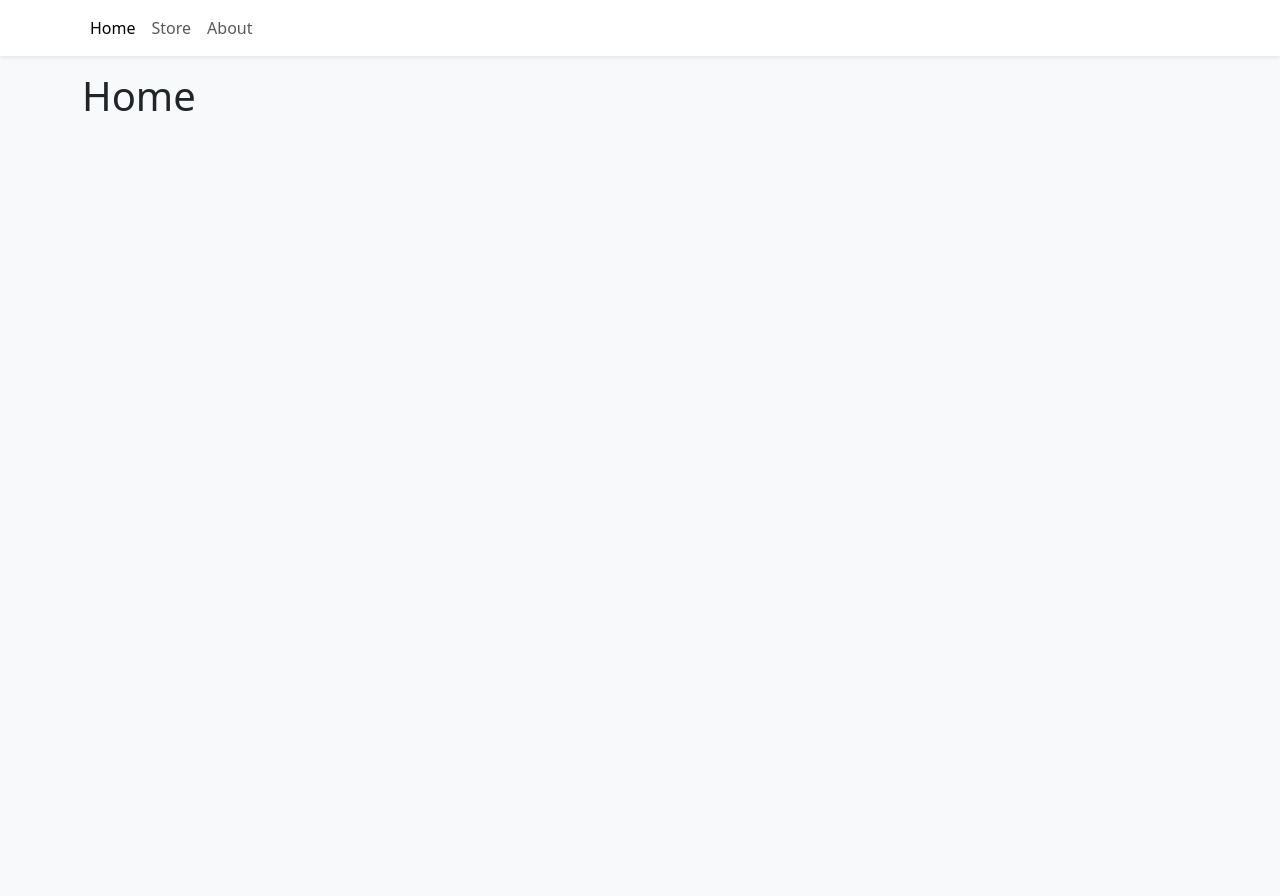
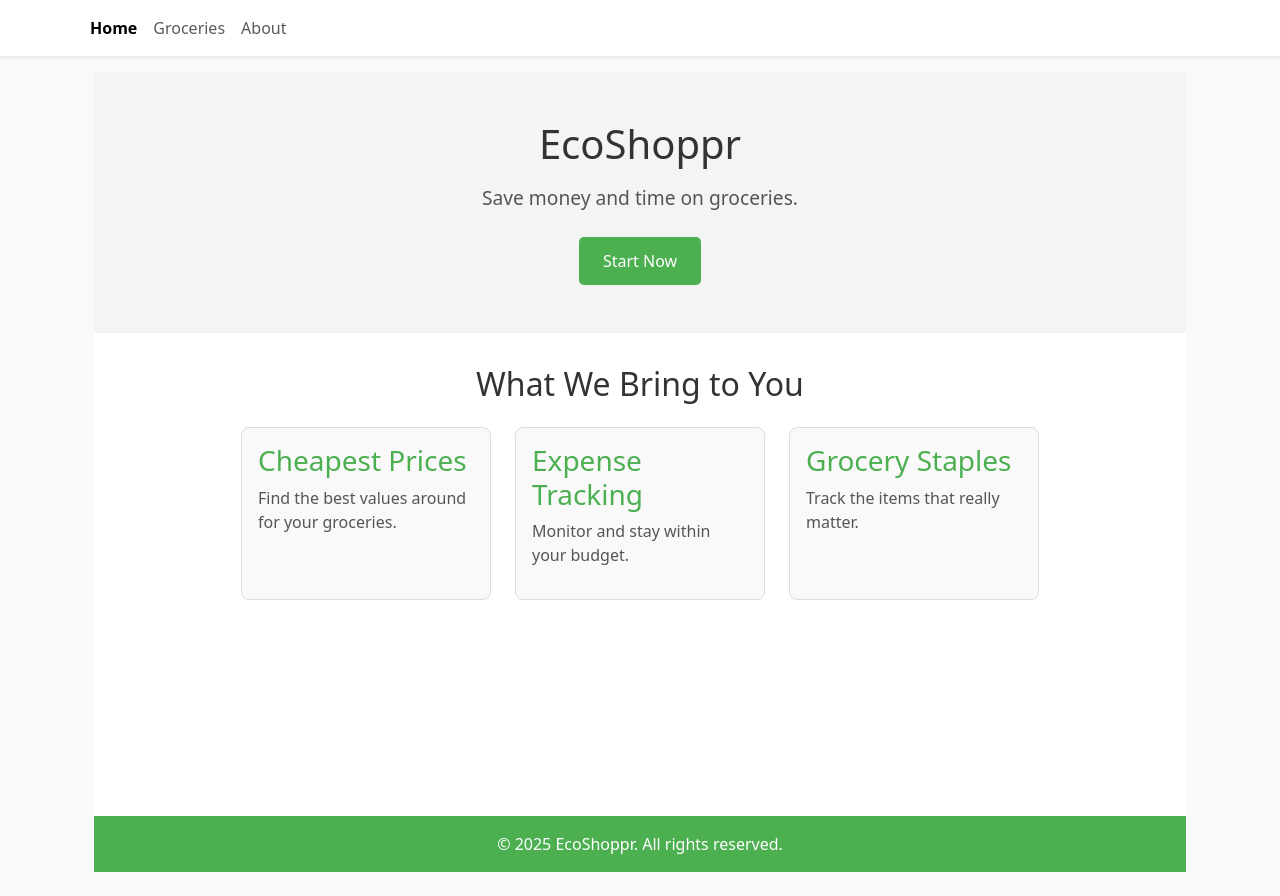
Before and after one commit to EcoShoppr/EcoShoppr, a React (Vite) app in the folder deploy/: page / in a window 1280 px wide. Before the commit the page ends 800 px from the top, so only its background shows below. Built offline with nearby package versions, Linux system fonts and the light colour scheme.

Commit message:
Home page and modifying UI design for Groceries tab

```diff
--- a/deploy/src/App.tsx
+++ b/deploy/src/App.tsx
@@ -5,6 +5,7 @@ import { Store } from "./pages/store"
 import { About } from "./pages/about"
 import { Navbar } from "./components/Navbar"
 import { ShoppingCartProvider } from "./context/ShoppingCartContext.tsx"
+import "./assets/global.css"
 
 function App() {
   return (
--- /dev/null
+++ b/deploy/src/assets/global.css
@@ -0,0 +1,22 @@
+.nav-link {
+    font-weight: normal;
+    color: #000;
+    text-decoration: none;
+    padding: 0.5rem 1rem;
+    transition: font-weight 0.2s ease;
+}
+
+.nav-link:hover {
+    font-weight: bold;
+    color: #4caf50;
+}
+
+.nav-link.active {
+    font-weight: bold;
+    color: #4caf50; /* Adjust to your preferred active color */
+}
+
+button:focus {
+    outline: none;
+    box-shadow: none;
+}
--- a/deploy/src/components/Navbar.tsx
+++ b/deploy/src/components/Navbar.tsx
@@ -12,7 +12,7 @@ export function Navbar() {
                     Home
                 </Nav.Link>
                 <Nav.Link to="/store" as={NavLink}>
-                    Store
+                    Groceries
                 </Nav.Link>
                 <Nav.Link to="/about" as={NavLink}>
                     About
--- /dev/null
+++ b/deploy/src/components/StoreItem.css
@@ -0,0 +1,5 @@
+
+button:focus {
+    outline: none;
+    box-shadow: none;
+}
--- a/deploy/src/components/StoreItem.tsx
+++ b/deploy/src/components/StoreItem.tsx
@@ -1,6 +1,7 @@
 import { Button, Card } from "react-bootstrap"
 import { formatCurrency } from "../utilities/formatCurrency"
 import { useShoppingCart } from "../context/ShoppingCartContext"
+import "./StoreItem.css"
 
 type StoreItemProps = {
     id: number
@@ -23,34 +24,37 @@ export function StoreItem({ id, name, price, imgUrl }: StoreItemProps) {
             <Card.Img variant="top" src={imgUrl} height="200px"
             style={{ objectFit: "cover" }}
             />
-            <Card.Body className="d-flex flex-column">
-                <Card.Title className="d-flex"
-                justify-content-space-between align-items-baseline mb-4>
-                    <span className= "fs-2">{name}</span>
+            <Card.Body className="d-flex flex-column justify-content-between">
+                <Card.Title className="d-flex justify-content-space-between align-items-baseline mb-4">
+                    <span className= "fs-4">{name}</span>
                     <span className= "ms-2 text-muted">{formatCurrency(price)}</span>
                 </Card.Title>
                 <div className="mt-auto">
                     {quantity === 0 ? (
-                        <Button className= "w-100" onClick={() => increaseCartQuantity(id)}>+ Add to Cart</Button>
+                        <Button className= "w-100 btn-success" onClick={() => increaseCartQuantity(id)}>+ Add to Cart</Button>
                      ) : (
                      <div
                      className="d-flex align-items-center flex-column"
-                     style={{ gap: "0.5rem"}}
+                     style={{ gap: ".5rem"}}
                         >
                         <div
                         className="d-flex align-items-center justify-content-center"
-                        style={{ gap: ".5rem"}}
+                        style={{ gap: "1rem"}}
                         >
-                            <Button onClick={() => decreaseCartQuantity(id)}>-</Button>
+                            <Button
+                            variant="outline-success"
+                            onClick={() => decreaseCartQuantity(id)}>-</Button>
                             <div>
                             <span className="fs-3">{quantity}</span>
-                            in cart
+
                             </div>
-                            <Button onClick={() => increaseCartQuantity(id)}>+</Button>
+                            <Button
+                            variant="outline-success"
+                            onClick={() => increaseCartQuantity(id)}>+</Button>
                         </div>
                             <Button
                             onClick={() => removeFromCart(id)}
-                            variant="success"
+                            variant="outline-success"
                             size="sm"
                             >
                                 Remove
--- /dev/null
+++ b/deploy/src/pages/Home.css
@@ -0,0 +1,103 @@
+/* Reset default margins and paddings */
+body, html {
+    margin: 0;
+    padding: 0;
+    box-sizing: border-box;
+}
+
+/* Home container */
+.home {
+    display: flex;
+    flex-direction: column;
+    min-height: 100vh;
+}
+
+/* Banner Section */
+.banner {
+    background-color: #f4f4f4;
+    text-align: center;
+    padding: 3rem 1rem;
+    width: 100%;
+}
+
+.banner-content h1 {
+    font-size: 2.5rem;
+    margin-bottom: 1rem;
+    color: #333;
+}
+
+.banner-content p {
+    font-size: 1.2rem;
+    margin-bottom: 1.5rem;
+    color: #555;
+}
+
+.cta-button {
+    background-color: #4caf50;
+    color: white;
+    border: none;
+    padding: 0.75rem 1.5rem;
+    border-radius: 5px;
+    cursor: pointer;
+    font-size: 1rem;
+    transition: background-color 0.3s ease;
+}
+
+.cta-button:hover {
+    background-color: #45a049;
+}
+
+/* Features Section */
+.features {
+    background-color: #fff;
+    padding: 2rem 1rem;
+    text-align: center;
+    width: 100%;
+    flex: 1;
+}
+
+.features h2 {
+    margin-bottom: 1.5rem;
+    font-size: 2rem;
+    color: #333;
+}
+
+.features-grid {
+    display: flex;
+    justify-content: center;
+    gap: 1.5rem;
+    flex-wrap: wrap;
+}
+
+.feature-card {
+    background-color: #f9f9f9;
+    border: 1px solid #ddd;
+    border-radius: 8px;
+    padding: 1rem;
+    width: 250px;
+    text-align: left;
+}
+
+.feature-card h3 {
+    margin-bottom: 0.5rem;
+    color: #4caf50;
+}
+
+.feature-card p {
+    color: #555;
+}
+
+/* Footer Section */
+.footer {
+    background-color: #4caf50;
+    color: white;
+    text-align: center;
+    padding: 1rem 0;
+    width: 100%;
+    margin-top: auto;
+}
+
+.footer p {
+    margin: 0px;
+    font-size: 1rem;
+}
--- a/deploy/src/pages/home.tsx
+++ b/deploy/src/pages/home.tsx
@@ -1,3 +1,42 @@
+import React from "react";
+import { Container } from "react-bootstrap";
+import "./Home.css";
+
 export function Home() {
-    return <h1>Home</h1>
+    return (
+        <Container className="home">
+            {/* Banner Section */}
+            <header className="banner">
+                <div className="banner-content">
+                    <h1>EcoShoppr</h1>
+                    <p>Save money and time on groceries.</p>
+                    <button className="cta-button">Start Now</button>
+                </div>
+            </header>
+
+            {/* Features Section */}
+            <section className="features">
+                <h2>What We Bring to You</h2>
+                <div className="features-grid">
+                    <div className="feature-card">
+                        <h3>Cheapest Prices</h3>
+                        <p>Find the best values around for your groceries.</p>
+                    </div>
+                    <div className="feature-card">
+                        <h3>Expense Tracking</h3>
+                        <p>Monitor and stay within your budget.</p>
+                    </div>
+                    <div className="feature-card">
+                        <h3>Grocery Staples</h3>
+                        <p>Track the items that really matter.</p>
+                    </div>
+                </div>
+            </section>
+
+            {/* Footer Section */}
+            <footer className="footer">
+                <p>&copy; {new Date().getFullYear()} EcoShoppr. All rights reserved.</p>
+            </footer>
+        </Container>
+    );
 }
--- a/deploy/src/pages/store.tsx
+++ b/deploy/src/pages/store.tsx
@@ -6,7 +6,7 @@ import {StoreItem } from "../components/StoreItem"
 export function Store() {
     return (
     <>
-        <h1>Store</h1>
+        <h1>Groceries</h1>
         <Row md={2} xs={1} lg={3} className="g-3">
             {storeItems.map(item => (
             <Col key={item.id}>
```
Also changed, not shown: deploy/src/pages/About.css (added), deploy/src/pages/Store.css (added).
